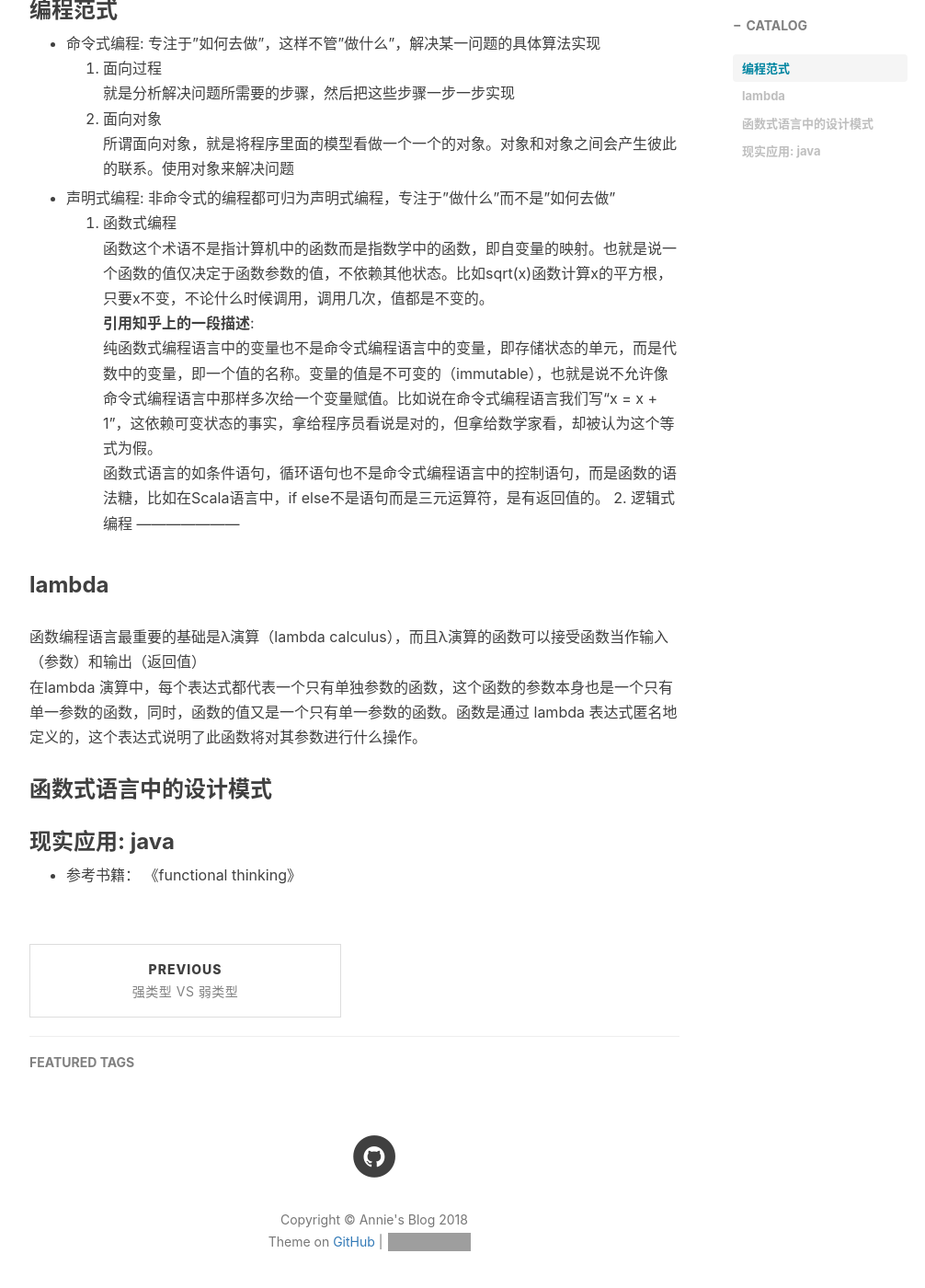
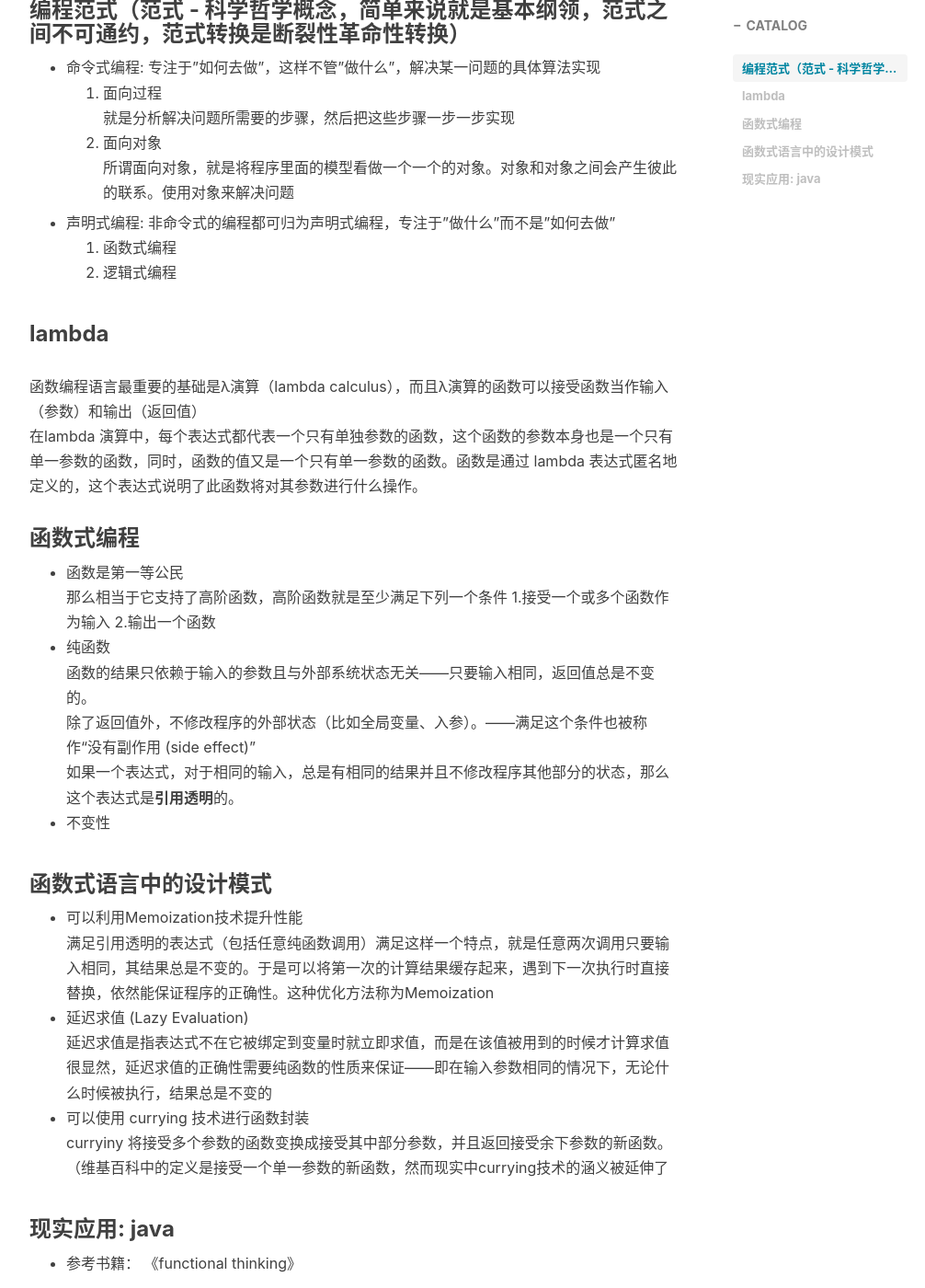
Before and after one commit to dongjx/dongjx.github.io, a Jekyll site: the page built from _posts/2018-09-10-functional-thinking.md, in a window 1280 px wide and 1400 px high, scrolled down 663 px. Shown: the whole window at 92% size, without its empty margins (233-1239 px from the left). Built offline with Jekyll 4.4.1, drawn with Linux system fonts in a browser that asks for light colours; nearby versions of some CDN libraries; comment, search, counter and statistics services are not loaded; grey boxes are pictures that could not be loaded.

Commit message:
Update 2018-09-10-functional-thinking.md

```diff
--- a/_posts/2018-09-10-functional-thinking.md
+++ b/_posts/2018-09-10-functional-thinking.md
@@ -13,7 +13,7 @@ tags:
 
 ---
 
-### 编程范式
+### 编程范式（范式 - 科学哲学概念，简单来说就是基本纲领，范式之间不可通约，范式转换是断裂性革命性转换）
 - 命令式编程: 专注于”如何去做”，这样不管”做什么”，解决某一问题的具体算法实现
   1. 面向过程
   就是分析解决问题所需要的步骤，然后把这些步骤一步一步实现
@@ -22,17 +22,29 @@ tags:
 
 - 声明式编程: 非命令式的编程都可归为声明式编程，专注于”做什么”而不是”如何去做”
   1. 函数式编程
-  函数这个术语不是指计算机中的函数而是指数学中的函数，即自变量的映射。也就是说一个函数的值仅决定于函数参数的值，不依赖其他状态。比如sqrt(x)函数计算x的平方根，只要x不变，不论什么时候调用，调用几次，值都是不变的。
-  **引用知乎上的一段描述**:
-  纯函数式编程语言中的变量也不是命令式编程语言中的变量，即存储状态的单元，而是代数中的变量，即一个值的名称。变量的值是不可变的（immutable），也就是说不允许像命令式编程语言中那样多次给一个变量赋值。比如说在命令式编程语言我们写“x = x + 1”，这依赖可变状态的事实，拿给程序员看说是对的，但拿给数学家看，却被认为这个等式为假。
-函数式语言的如条件语句，循环语句也不是命令式编程语言中的控制语句，而是函数的语法糖，比如在Scala语言中，if else不是语句而是三元运算符，是有返回值的。   2. 逻辑式编程
----------------------
+  2. 逻辑式编程
 
 ### lambda
-函数编程语言最重要的基础是λ演算（lambda calculus），而且λ演算的函数可以接受函数当作输入（参数）和输出（返回值）
-在lambda 演算中，每个表达式都代表一个只有单独参数的函数，这个函数的参数本身也是一个只有单一参数的函数，同时，函数的值又是一个只有单一参数的函数。函数是通过 lambda 表达式匿名地定义的，这个表达式说明了此函数将对其参数进行什么操作。
+  函数编程语言最重要的基础是λ演算（lambda calculus），而且λ演算的函数可以接受函数当作输入（参数）和输出（返回值）
+  在lambda 演算中，每个表达式都代表一个只有单独参数的函数，这个函数的参数本身也是一个只有单一参数的函数，同时，函数的值又是一个只有单一参数的函数。函数是通过 lambda 表达式匿名地定义的，这个表达式说明了此函数将对其参数进行什么操作。
+
+### 函数式编程
+ - 函数是第一等公民
+ 那么相当于它支持了高阶函数，高阶函数就是至少满足下列一个条件 1.接受一个或多个函数作为输入 2.输出一个函数
+ - 纯函数
+ 函数的结果只依赖于输入的参数且与外部系统状态无关——只要输入相同，返回值总是不变的。
+ 除了返回值外，不修改程序的外部状态（比如全局变量、入参）。——满足这个条件也被称作“没有副作用 (side effect)”
+ 如果一个表达式，对于相同的输入，总是有相同的结果并且不修改程序其他部分的状态，那么这个表达式是**引用透明**的。
+ - 不变性
 
 ### 函数式语言中的设计模式
+  - 可以利用Memoization技术提升性能
+  满足引用透明的表达式（包括任意纯函数调用）满足这样一个特点，就是任意两次调用只要输入相同，其结果总是不变的。于是可以将第一次的计算结果缓存起来，遇到下一次执行时直接替换，依然能保证程序的正确性。这种优化方法称为Memoization
+  - 延迟求值 (Lazy Evaluation)
+  延迟求值是指表达式不在它被绑定到变量时就立即求值，而是在该值被用到的时候才计算求值
+很显然，延迟求值的正确性需要纯函数的性质来保证——即在输入参数相同的情况下，无论什么时候被执行，结果总是不变的
+ - 可以使用 currying 技术进行函数封装
+ curryiny 将接受多个参数的函数变换成接受其中部分参数，并且返回接受余下参数的新函数。（维基百科中的定义是接受一个单一参数的新函数，然而现实中currying技术的涵义被延伸了
 
 ### 现实应用: java
 
```
